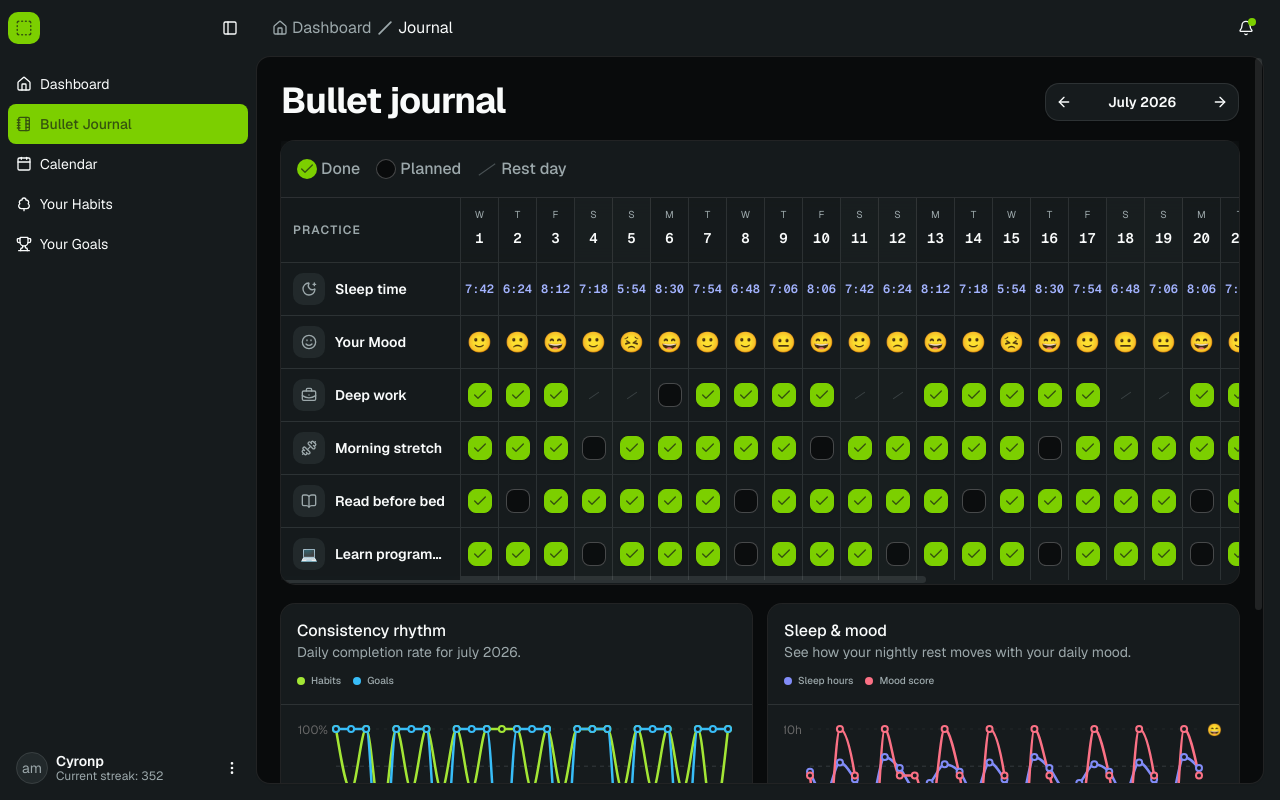
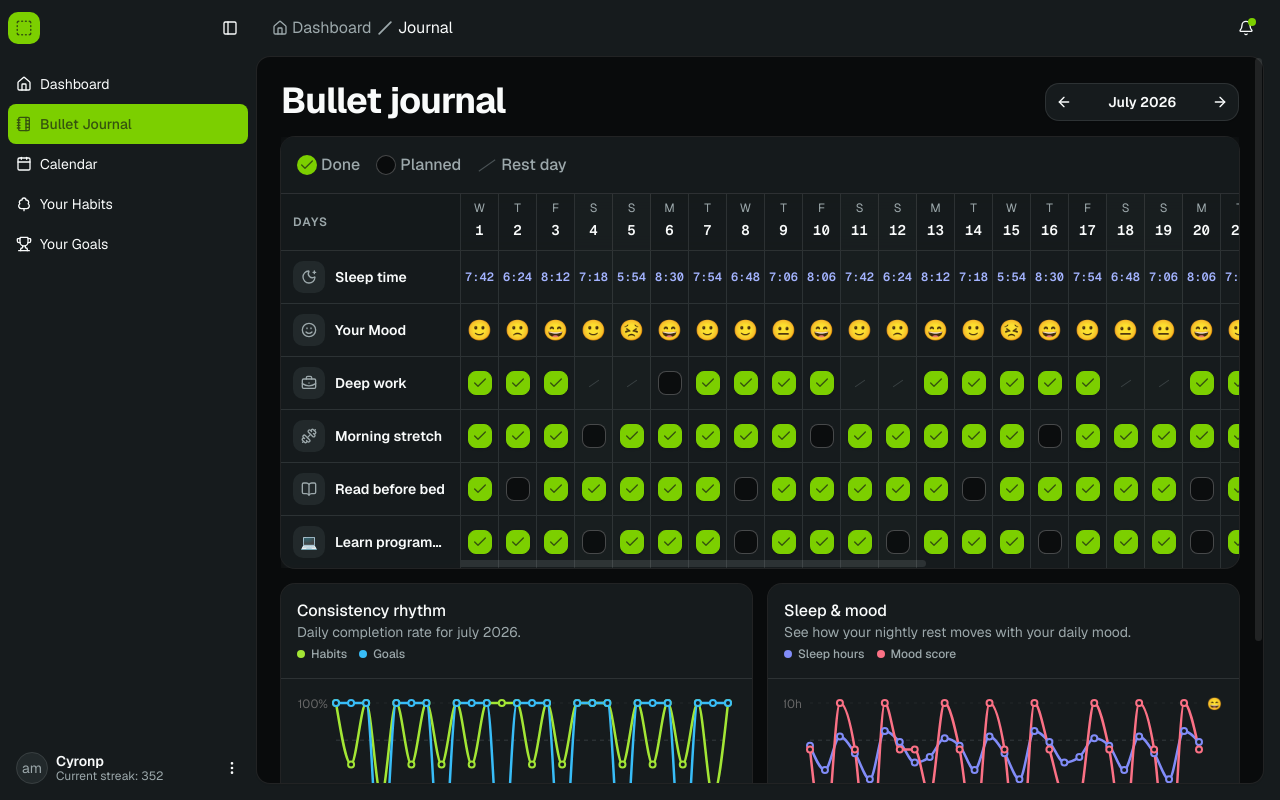
Before and after one commit to cyronp/allmanac, a Next.js app: page /dashboard/journal in a window 1280 px wide. Built offline with nearby package versions, Linux system fonts and the light colour scheme.

Commit message:
feat: better UI UX, and larger text

```diff
--- a/features/journal/components/journal-charts.tsx
+++ b/features/journal/components/journal-charts.tsx
@@ -71,7 +71,7 @@ export function JournalCharts({
               Daily completion rate for {monthLabel.toLowerCase()}.
             </CardDescription>
           </div>
-          <div className="mt-2 flex gap-3 text-[10px] font-medium text-muted-foreground">
+          <div className="flex gap-3 text-xs font-medium text-muted-foreground">
             <span className="flex items-center gap-1.5">
               <span className="size-2 rounded-full bg-[#a3e635]" /> Habits
             </span>
@@ -168,7 +168,7 @@ export function JournalCharts({
               See how your nightly rest moves with your daily mood.
             </CardDescription>
           </div>
-          <div className="mt-2 flex gap-3 text-[10px] font-medium text-muted-foreground">
+          <div className="flex gap-3 text-xs font-medium text-muted-foreground">
             <span className="flex items-center gap-1.5">
               <span className="size-2 rounded-full bg-[#818cf8]" /> Sleep hours
             </span>
--- a/features/journal/components/monthly-tracker.tsx
+++ b/features/journal/components/monthly-tracker.tsx
@@ -55,11 +55,9 @@ function getDayTone(day: JournalCalendarDay, today: string) {
 function TrackerLabel({
   icon,
   label,
-  detail,
 }: {
   icon: React.ReactNode;
   label: string;
-  detail?: string;
 }) {
   return (
     <div className="sticky left-0 z-10 flex h-13 min-w-0 items-center gap-2.5 border-r bg-card/95 px-3 backdrop-blur-sm">
@@ -96,7 +94,7 @@ export function MonthlyTracker({
     minWidth: `calc(var(--journal-label-width) + ${64 + days.length * 38}px)`,
   };
   const trackerHeight =
-    178 + 52 * Math.max(habits.length, 1) + 52 * Math.max(goals.length, 1);
+    166 + 52 * Math.max(habits.length, 1) + 52 * Math.max(goals.length, 1);
 
   return (
     <Card className="relative gap-0 overflow-hidden py-0">
@@ -138,8 +136,8 @@ export function MonthlyTracker({
             className="grid border-b bg-card/65 backdrop-blur-sm"
             style={gridStyle}
           >
-            <div className="sticky left-0 z-10 flex h-16 items-center border-r bg-card/95 px-3 text-xs font-semibold tracking-widest text-muted-foreground uppercase">
-              Practice
+            <div className="sticky left-0 z-10 flex h-14 items-center border-r bg-card/95 px-3 text-xs font-semibold tracking-widest text-muted-foreground uppercase">
+              Days
             </div>
             {days.map((day) => (
               <button
@@ -150,11 +148,11 @@ export function MonthlyTracker({
                 aria-label={`Edit ${day.dateKey}`}
                 aria-current={day.dateKey === today ? "date" : undefined}
                 className={cn(
-                  "flex h-16 cursor-pointer flex-col items-center justify-center border-r text-[10px] text-muted-foreground outline-none hover:bg-primary/10 focus-visible:z-10 focus-visible:ring-2 focus-visible:ring-inset focus-visible:ring-ring disabled:cursor-not-allowed",
+                  "flex h-14 cursor-pointer flex-col items-center justify-center border-r text-xs text-muted-foreground outline-none hover:bg-primary/10 focus-visible:z-10 focus-visible:ring-2 focus-visible:ring-inset focus-visible:ring-ring disabled:cursor-not-allowed",
                   getDayTone(day, today),
                 )}
               >
-                <span className="mb-0.5 uppercase">
+                <span className="uppercase">
                   {day.date.toLocaleDateString("en", { weekday: "narrow" })}
                 </span>
                 <span
@@ -168,7 +166,7 @@ export function MonthlyTracker({
                 </span>
               </button>
             ))}
-            <div className="flex h-16 items-center justify-center border-l bg-card/80 text-[10px] font-semibold tracking-wider text-muted-foreground uppercase">
+            <div className="flex h-12 items-center justify-center border-l bg-card/80 text-[10px] font-semibold tracking-wider text-muted-foreground uppercase">
               Total
             </div>
           </div>
@@ -178,7 +176,6 @@ export function MonthlyTracker({
             <TrackerLabel
               icon={<MoonStarIcon className="size-3.5" />}
               label="Sleep time"
-              detail="hours"
             />
             {days.map((day) => {
               const hours = getSleepHours(entries[day.dateKey]);
@@ -220,7 +217,6 @@ export function MonthlyTracker({
             <TrackerLabel
               icon={<SmileIcon className="size-3.5" />}
               label="Your Mood"
-              detail="daily feeling"
             />
             {days.map((day) => {
               const mood = getMoodOption(entries[day.dateKey]?.mood);
@@ -259,7 +255,6 @@ export function MonthlyTracker({
                 <CompletionRow
                   key={habit.id}
                   label={habit.name}
-                  detail={category.label}
                   icon={<CategoryIcon className="size-3.5" />}
                   kind="habit"
                   itemId={habit.id}
@@ -281,7 +276,6 @@ export function MonthlyTracker({
               <CompletionRow
                 key={goal.id}
                 label={goal.title}
-                detail="Goal"
                 icon={
                   <span className="text-sm leading-none" aria-hidden="true">
                     {goal.emoji || <TargetIcon className="size-3.5" />}
@@ -308,7 +302,6 @@ export function MonthlyTracker({
 
 function CompletionRow({
   label,
-  detail,
   icon,
   kind,
   itemId,
@@ -320,7 +313,6 @@ function CompletionRow({
   onToggle,
 }: {
   label: string;
-  detail: string;
   icon: React.ReactNode;
   kind: CompletionKind;
   itemId: string;
@@ -346,7 +338,7 @@ function CompletionRow({
 
   return (
     <div role="row" className="grid border-b last:border-b-0" style={gridStyle}>
-      <TrackerLabel icon={icon} label={label} detail={detail} />
+      <TrackerLabel icon={icon} label={label} />
       {days.map((day) => {
         const scheduled = isScheduled(day);
         const completed = Boolean(
--- a/features/journal/journal-page.tsx
+++ b/features/journal/journal-page.tsx
@@ -159,7 +159,7 @@ export function JournalPage({ initialMonth, today }: JournalPageProps) {
   }
 
   return (
-    <div className="flex w-full min-w-0 flex-col gap-5 pb-6">
+    <div className="flex w-full min-w-0 flex-col gap-4">
       <header className="flex flex-col gap-5 xl:flex-row xl:items-end xl:justify-between">
         <div className="max-w-2xl">
           <h1 className="font-heading text-3xl font-bold tracking-tight sm:text-4xl">
```
